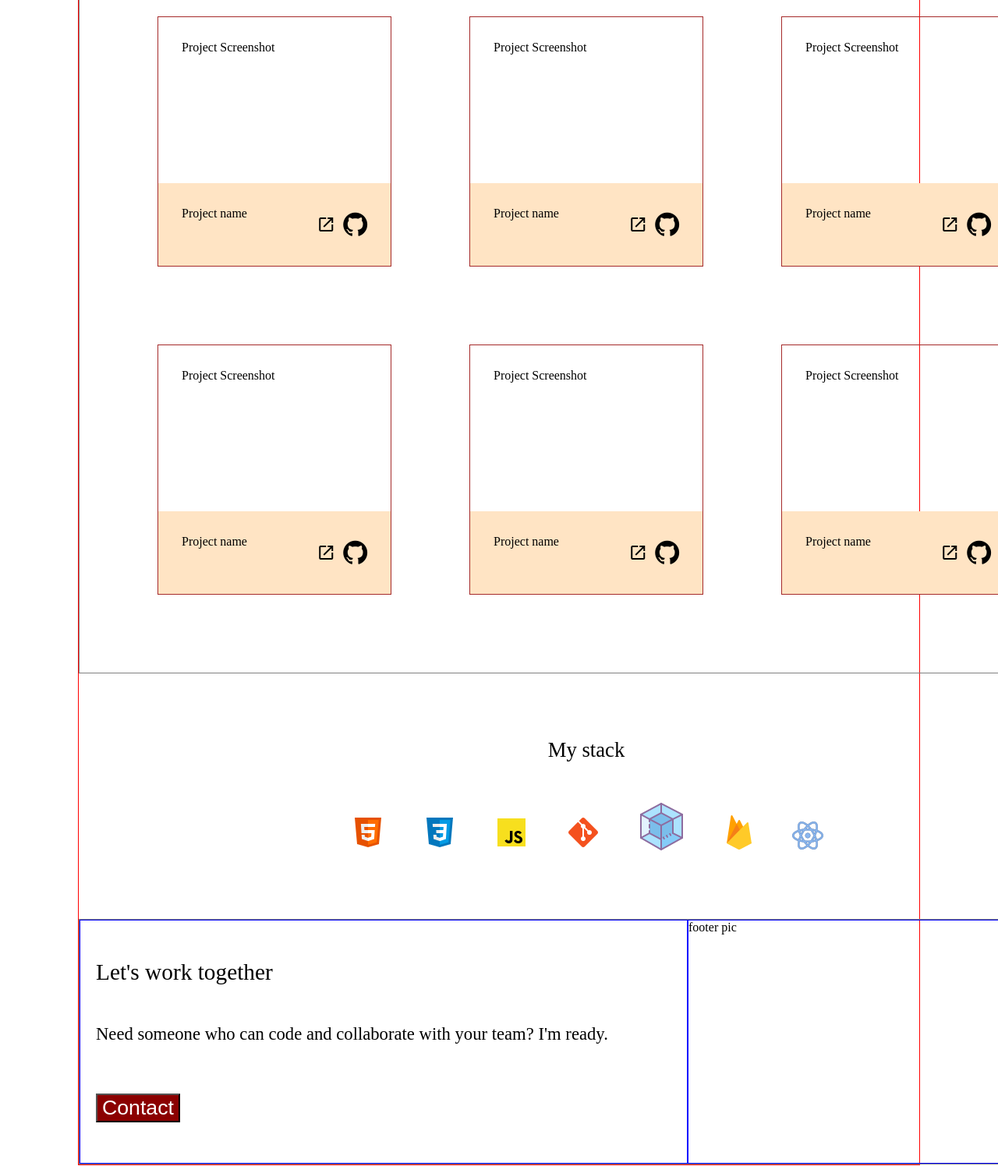
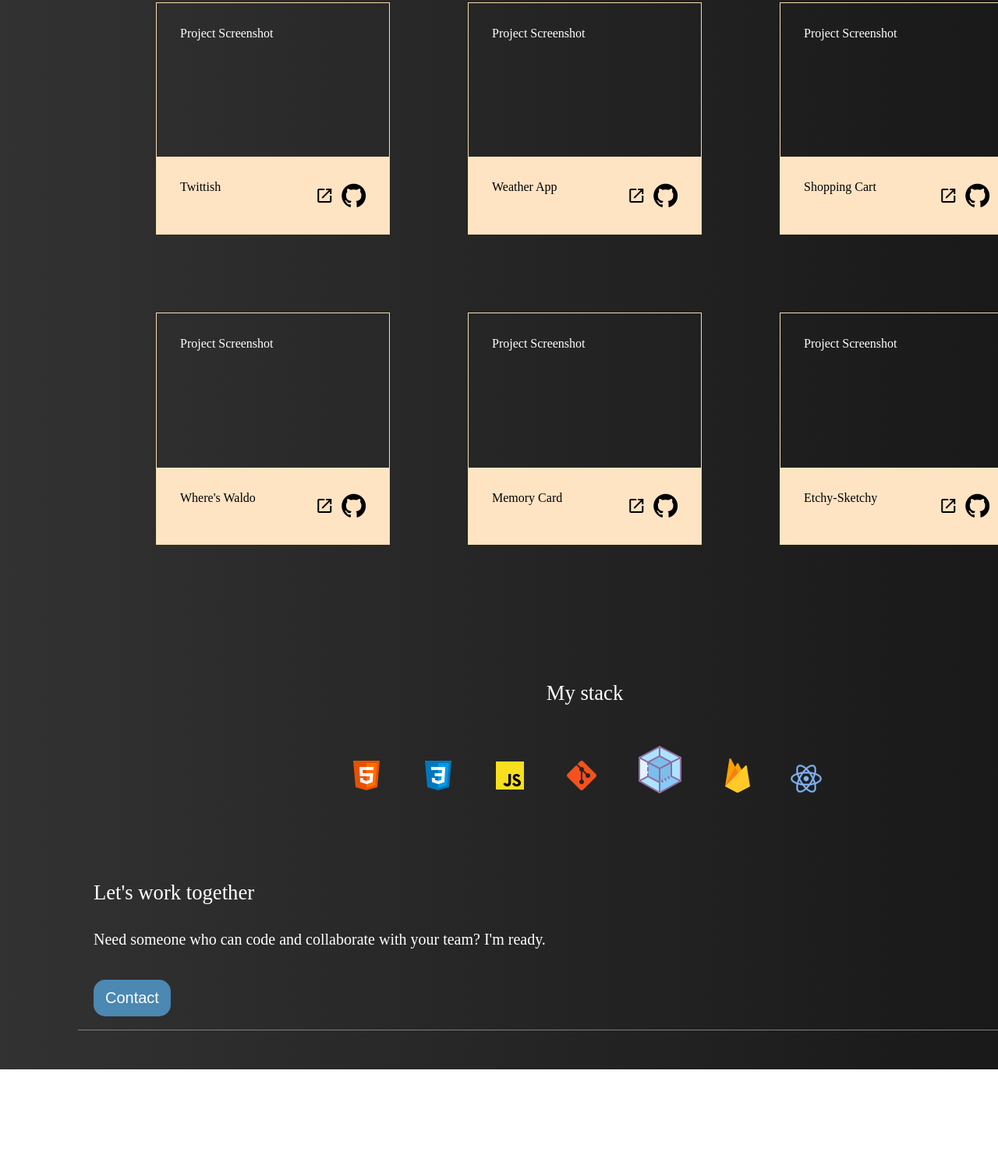
Before and after one commit to kurniadikevin/personal-portofolio, a plain HTML site: page index.html in a window 1280 px wide. Shown: the part 446-1942 px from the top of the page at 78% size. After the commit the page ends 1818 px from the top, so only its background shows below. Drawn offline with nearby package versions, Linux system fonts and the light colour scheme.

Commit message:
add styling color

```diff
--- a/index.html
+++ b/index.html
@@ -22,7 +22,9 @@
                     <span class="material-symbols-outlined">dark_mode</span>
                 </div>
 
-                 <p id="description-head">Lorem ipsum Lorem ipsum Lorem ipsum Lorem ipsumLorem ipsum Lorem ipsum Lorem ipsum Lorem ipsum Lorem ipsum Lorem ipsum Lorem ipsum Lorem ipsum Lorem ipsum Lorem ipsum Lorem ipsum Lorem ipsum </p>
+                 <p id="description-head">Lorem ipsum Lorem ipsum Lorem ipsum Lorem ipsumLorem ipsum Lorem ipsum Lorem ipsum Lorem ipsum Lorem ipsum Lorem ipsum Lorem ipsum Lorem ipsum Lorem ipsum Lorem ipsum Lorem ipsum Lorem ipsum
+                    rem ipsum Lorem ipsum Lorem ipsum Lorem ipsum Lorem ipsum rem ipsum Lorem ipsum Lorem ipsum Lorem ipsum Lorem ipsum rem ipsum Lorem ipsum Lorem ipsum Lorem ipsum Lorem ipsum
+                 </p>
             </div>
             <div class="desc-bottom">
                 <span class="material-symbols-outlined">mail</span>
@@ -35,7 +37,7 @@
         <div class="project-box">
             <div class="project-sc">Project Screenshot</div>
             <div class="project-detail">
-                <div class="project-name">Project name</div>
+                <div class="project-name">Twittish</div>
                 <div class="project-link">
                     <span class="material-symbols-outlined">open_in_new</span>
                     <i class="fa fa-github" style="font-size:36px"></i>
@@ -46,7 +48,7 @@
         <div class="project-box">
             <div class="project-sc">Project Screenshot</div>
             <div class="project-detail">
-                <div class="project-name">Project name</div>
+                <div class="project-name">Weather App</div>
                 <div class="project-link">
                     <span class="material-symbols-outlined">open_in_new</span>
                     <i class="fa fa-github" style="font-size:36px"></i>
@@ -57,7 +59,7 @@
         <div class="project-box">
             <div class="project-sc">Project Screenshot</div>
             <div class="project-detail">
-                <div class="project-name">Project name</div>
+                <div class="project-name">Shopping Cart</div>
                 <div class="project-link">
                     <span class="material-symbols-outlined">open_in_new</span>
                     <i class="fa fa-github" style="font-size:36px"></i>
@@ -68,7 +70,7 @@
         <div class="project-box">
             <div class="project-sc">Project Screenshot</div>
             <div class="project-detail">
-                <div class="project-name">Project name</div>
+                <div class="project-name">Where's Waldo</div>
                 <div class="project-link">
                     <span class="material-symbols-outlined">open_in_new</span>
                     <i class="fa fa-github" style="font-size:36px"></i>
@@ -79,7 +81,7 @@
         <div class="project-box">
             <div class="project-sc">Project Screenshot</div>
             <div class="project-detail">
-                <div class="project-name">Project name</div>
+                <div class="project-name">Memory Card</div>
                 <div class="project-link">
                     <span class="material-symbols-outlined">open_in_new</span>
                     <i class="fa fa-github" style="font-size:36px"></i>
@@ -90,7 +92,7 @@
         <div class="project-box">
             <div class="project-sc">Project Screenshot</div>
             <div class="project-detail">
-                <div class="project-name">Project name</div>
+                <div class="project-name">Etchy-Sketchy</div>
                 <div class="project-link">
                     <span class="material-symbols-outlined">open_in_new</span>
                     <i class="fa fa-github" style="font-size:36px"></i>
@@ -120,7 +122,7 @@
             <button id="contact-btn">Contact</button>
            </div>
         </div>
-        <div class="footer-pic">footer pic</div>
+        <div class="footer-pic"><!-- footer pic --></div>
     </footer>
 </body>
 </html>
--- a/style.css
+++ b/style.css
@@ -1,38 +1,45 @@
-:root{}
+:root{
+    background-image: linear-gradient(to right,rgb(50,50,50),rgb(25,25,25));
+    color: white;
+}
 
 body{
     display: grid;
-    grid-template-rows: 1fr 3fr 1fr 1fr;
+    grid-template-rows: 1fr 3fr 1fr 0.75fr;
     max-height: fit-content;
     /* min-width: 300px; */
     margin: 50px 100px;
     margin-bottom: 50px;
-    border: 1px solid red;
+    /* border: 1px solid red;  */
     box-sizing: border-box;
+
 }
 
 /*border */
-header, .main, footer{
-    border:1px solid gray;
+header,/*  .main, */ footer{
+    border-bottom:1px solid gray;
 }
 
-header>div{
+header{
+    border-top: 1px solid gray;
+}
+/* header>div{
     border: 1px solid gray;
 }
-
+ */
 .main>div{
-    border: 1px solid brown;
+    border: 1px solid wheat;
 }
 
-footer>div{
+/* footer>div{
     border: 1px solid blue;
-}
+} */
 /* border */
 
 header{
     display: grid;
     grid-template-columns: 2fr 3fr;
-    padding-top: 50px;
+    /* padding-top: 50px; */
     padding-bottom: 50px;
 }
     .image-cont{
@@ -48,6 +55,8 @@ header{
             display: flex;
             justify-content: space-between;
         }
+
+
         .desc-bottom{
             display: flex;
             justify-content: flex-end;
@@ -71,6 +80,7 @@ header{
 
     display: grid;
     grid-template-rows: 2fr 1fr;
+
     }
         .project-sc{
             padding: 30px;
@@ -81,6 +91,7 @@ header{
            display: grid;
            grid-template-columns: 2fr 1fr;
            padding: 30px;
+           color: black;
         }
             .project-link{
                 display: flex;
@@ -123,13 +134,13 @@ footer{
     .fc-row1{
        display: flex;
        align-items: center;
-        font-size: 22pt;
+        font-size: 20pt;
     }
 
     .fc-row2{
         display: flex;
         align-items: flex-start;
-        font-size: 17pt;
+        font-size: 15pt;
     }
     .fc-row3{
         display: flex;
@@ -138,15 +149,22 @@ footer{
 
     }
         #contact-btn{
-            font-size: 20pt;
-            background-color: darkred;
+            font-size: 15pt;
+            background-color: #55a8e0bd;
             color: white;
+            border-radius: 15px;
+            border: none;
+            padding: 12px 15px;
+        }
+        #contact-btn:hover{
+            background-color: white;
+            color: #55a8e0bd;
         }
 
 @media(max-width: 600px){
 
     body{
-      margin: 25px 50px;
+      margin: 25px 25px;
 
     }
 
@@ -161,7 +179,7 @@ footer{
     .main{
         grid-template-columns: repeat(1, 5fr);
     grid-template-rows: repeat(6,6fr);
-    padding: 50px;
+    padding: 25px;
     }
 
     .mystack-cont{
```
